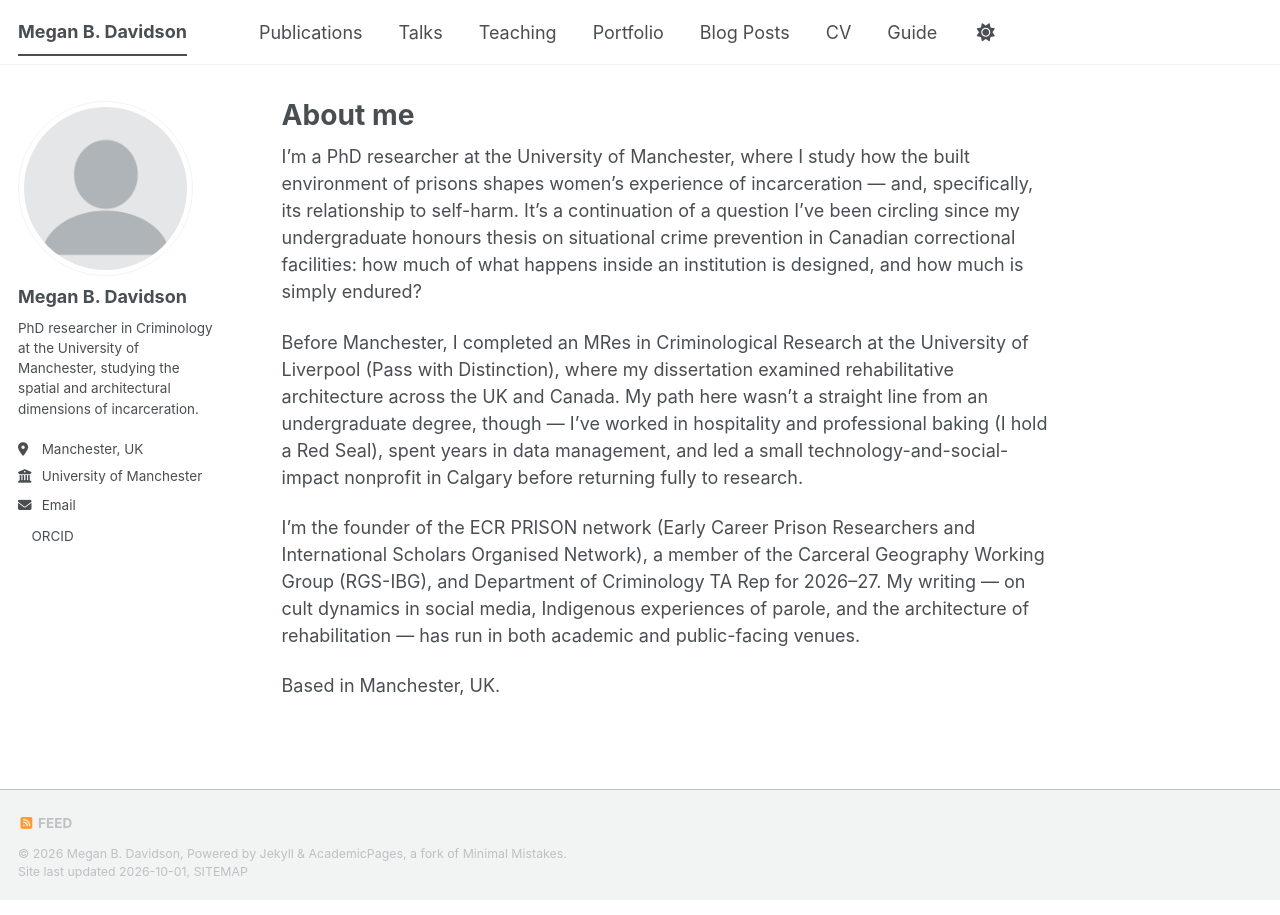
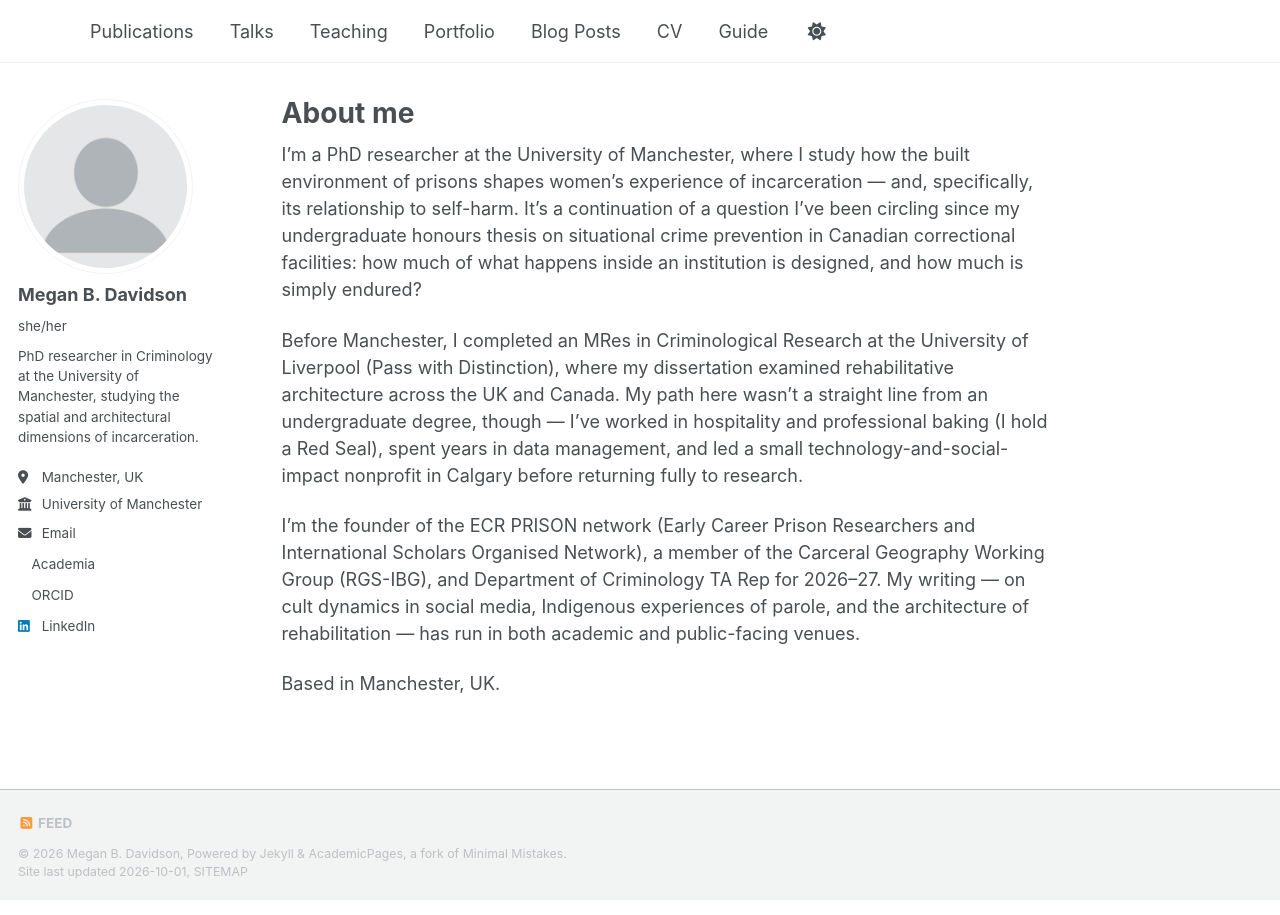
Before and after one commit to Megan-Davidson760/megan-davidson760.github.io, a Jekyll site: the page built from _pages/about.md, in a window 1280 px wide. Built offline with Jekyll 4.4.1, drawn with Linux system fonts in a browser that asks for light colours; a style sheet for code colours, icons or effects is not loaded.

Commit message:
Update author details and site configuration

```diff
--- a/_config.yml
+++ b/_config.yml
@@ -9,8 +9,8 @@
 # Basic Site Settings
 locale                   : "en-UK"
 site_theme               : "default" # The available themes options are "default", "air", "sunrise", "mint", "dirt" and "contrast"
-title                    : "Megan B. Davidson"
-title_separator          : "-"
+title                    : ""
+title_separator          : ""
 name                     : &name "Megan B. Davidson"
 description              : &description "Megan B. Davidson's academic portfolio"   # Update this with a general description of your site, this is the default if not overridden by a page
 url                      : https://megan-davidson760.github.io # The base hostname & protocol for your site e.g. "https://[your GitHub username].github.io",
@@ -18,14 +18,11 @@ url                      : https://megan-davidson760.github.io # The base hostna
 baseurl                  : "" # the subpath of your site, e.g. "/blog"
 repository               : "megan-davidson760.github.io"
 
-# Site Author - The following control what appear as part of the author content on the side bar.
-#               If a field is blank the icon and link will not appear, otherwise it will be shown.
-#               Additional customization can be done by editing /_includes/author-profile.html
 author:
   # Biographic information
   avatar           : "profile.png"
   name             : "Megan B. Davidson"
-  pronouns         : # example: "she/her"
+  pronouns         : "she/her"
   bio              : "PhD researcher in Criminology at the University of Manchester, studying the spatial and architectural dimensions of incarceration."
   location         : "Manchester, UK"
   employer         : "University of Manchester"
@@ -33,11 +30,11 @@ author:
   email            : "megan.davidson@manchester.ac.uk"
 
   # Academic websites
-  academia         : # https://research.manchester.ac.uk/en/persons/megan-davidson/
+  academia         :  "https://research.manchester.ac.uk/en/persons/megan-davidson/"
   orcid            : "https://orcid.org/0009-0005-0237-1272"
 
   # Social media
-  linkedin         : # megan-d-01986218b
+  linkedin         : "megan-d-01986218b"
 
 # Publication Category - The following the list of publication categories and their headings
 publication_category:
```
